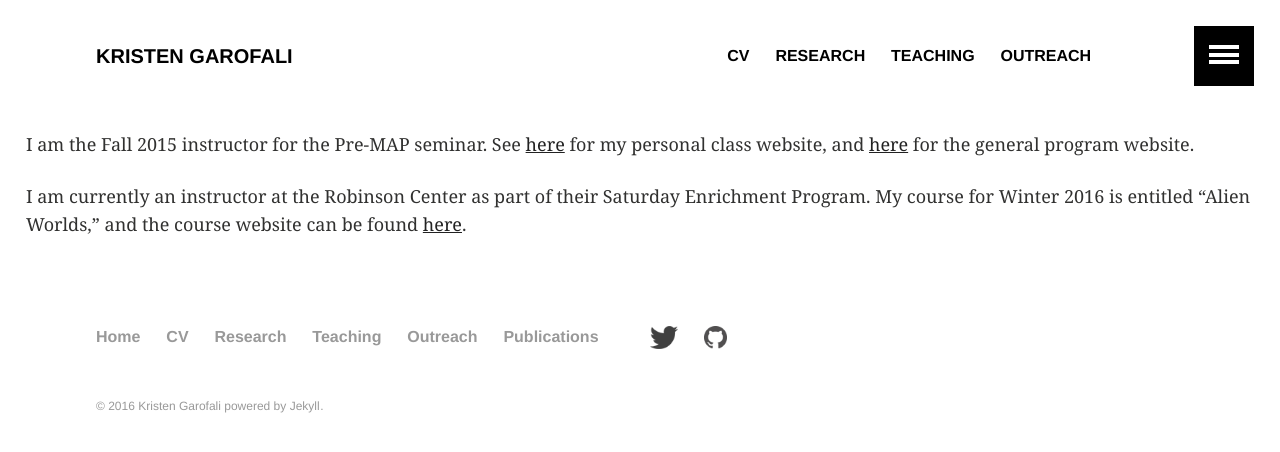
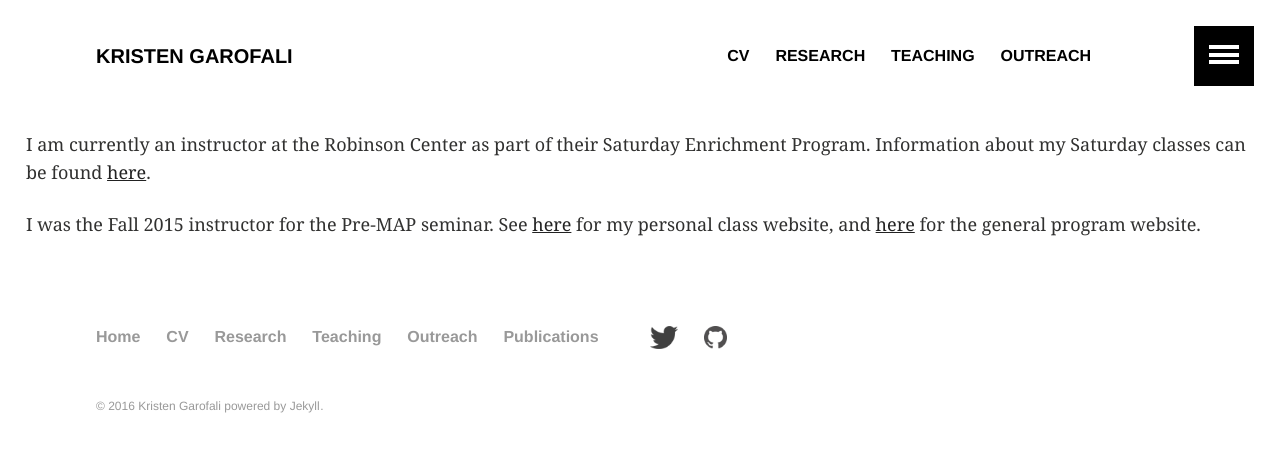
Before and after one commit to kgarofali/kgarofali.github.io, a Jekyll site: the page built from teaching.md, in a window 1280 px wide. Shown: the top 452 px of the page. Built offline with Jekyll 4.4.1, drawn with Linux system fonts in a browser that asks for light colours.

Commit message:
nav bar, tweaks to teaching/outreach

```diff
--- a/_data/navigation.yml
+++ b/_data/navigation.yml
@@ -15,4 +15,4 @@
 - title: Outreach
   url: /outreach/
   excerpt: Astro-fun!
-  image: AoTlogo.png
+  image: aot_glass.psd
--- a/teaching.md
+++ b/teaching.md
@@ -4,8 +4,7 @@ title: Teaching
 permalink: /teaching/
 ---
 
-I am the Fall 2015 instructor for the Pre-MAP seminar. See [here](http://kgarofali.github.io/Pre-MAP/) for my personal class website, and [here](http://www.astro.washington.edu/users/premap/) for the general program website.
+I am currently an instructor at the Robinson Center as part of their Saturday
+Enrichment Program. Information about my Saturday classes can be found [here](http://kgarofali.github.io/robinson-center/).
 
-I am currently an instructor at the Robinson Center as part of their Saturday
-Enrichment Program. My course for Winter 2016 is entitled "Alien Worlds," and the
-course website can be found [here](http://kgarofali.github.io/robinson-center/).
+I was the Fall 2015 instructor for the Pre-MAP seminar. See [here](http://kgarofali.github.io/Pre-MAP/) for my personal class website, and [here](http://depts.washington.edu/premap/) for the general program website.
```
Also changed, not shown: outreach.md (+1 -2 lines), 1 other file.
